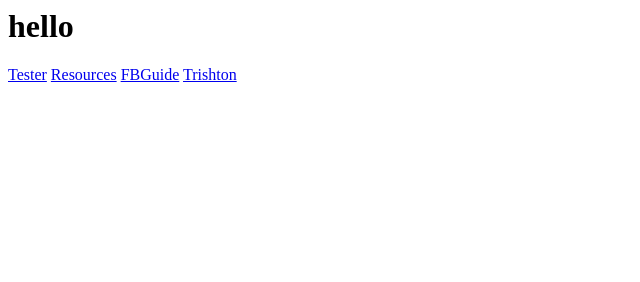
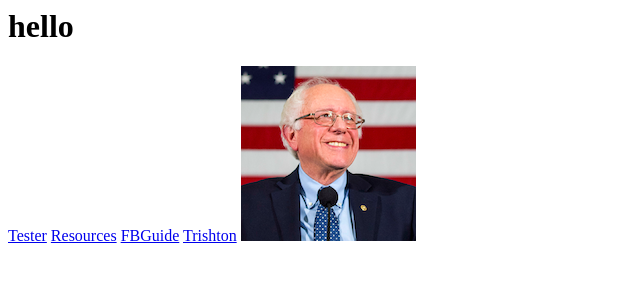
Before and after one commit to kbcamelotest/kbcamelotest.github.io, a plain HTML site: page index.html in a window 1280 px wide. Shown: the whole page, without its empty margins (0-640 px from the left). Drawn offline with Linux system fonts and the light colour scheme.

Commit message:
Revision5

```diff
--- a/index.html
+++ b/index.html
@@ -4,3 +4,4 @@
 <a href="Templates/campusResources/index.html">Resources</a>
 <a href="fbguide20192/index.html">FBGuide</a>
 <a href="fbguidegifs/trishton.html">Trishton</a>
+<img src="images/OriGuideTest/1x/bern.png">
```
Also changed, not shown: 1 other file.
